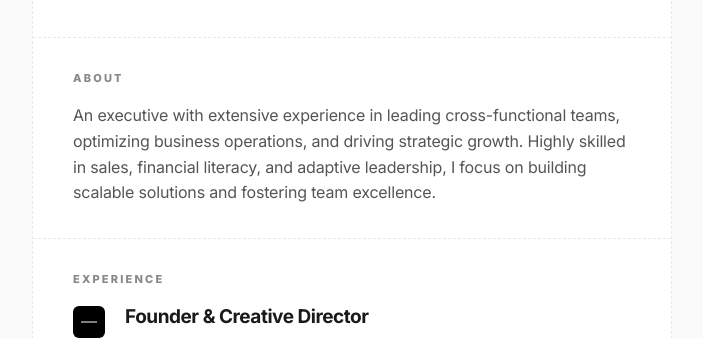
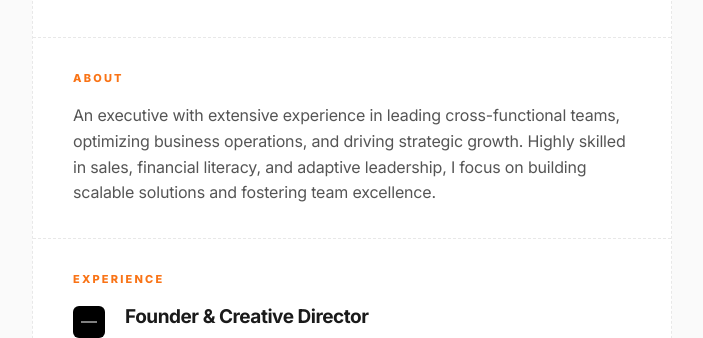
Before and after one commit to ontugoshal/op-goshal-portfolio, a React (Vite) app: page / in a window 1280 px wide. Shown: the part 324-662 px from the top of the page, without its empty margins (288-991 px from the left). Built offline with nearby package versions, Linux system fonts and the light colour scheme.

Commit message:
Pushing core UI and styling updates

```diff
--- a/src/index.css
+++ b/src/index.css
@@ -29,7 +29,7 @@
 
 @layer utilities {
   .section-label {
-    @apply text-[11px] font-extrabold text-text-muted tracking-[0.2em] uppercase;
+    @apply text-[11px] font-extrabold text-accent-orange tracking-[0.2em] uppercase;
   }
 
   .entry-title {
```
